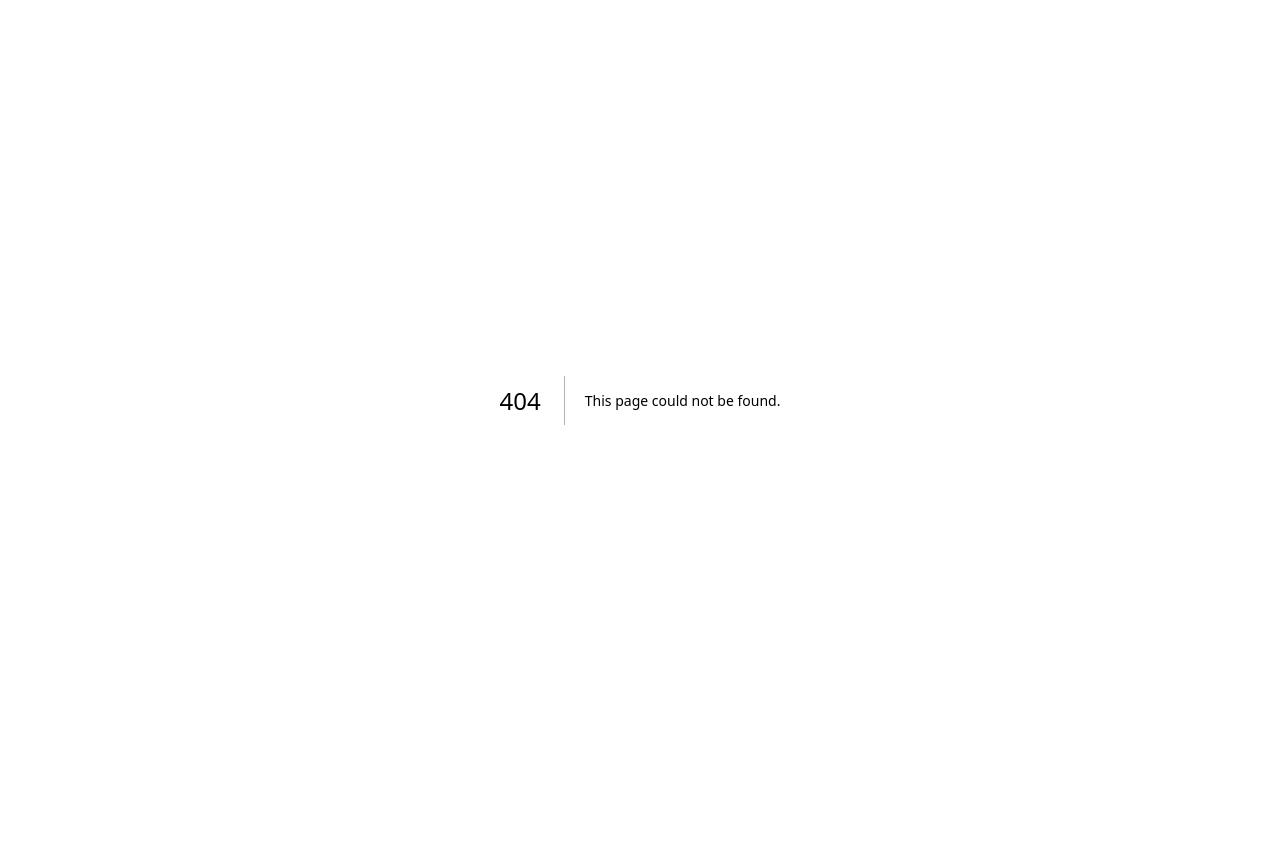
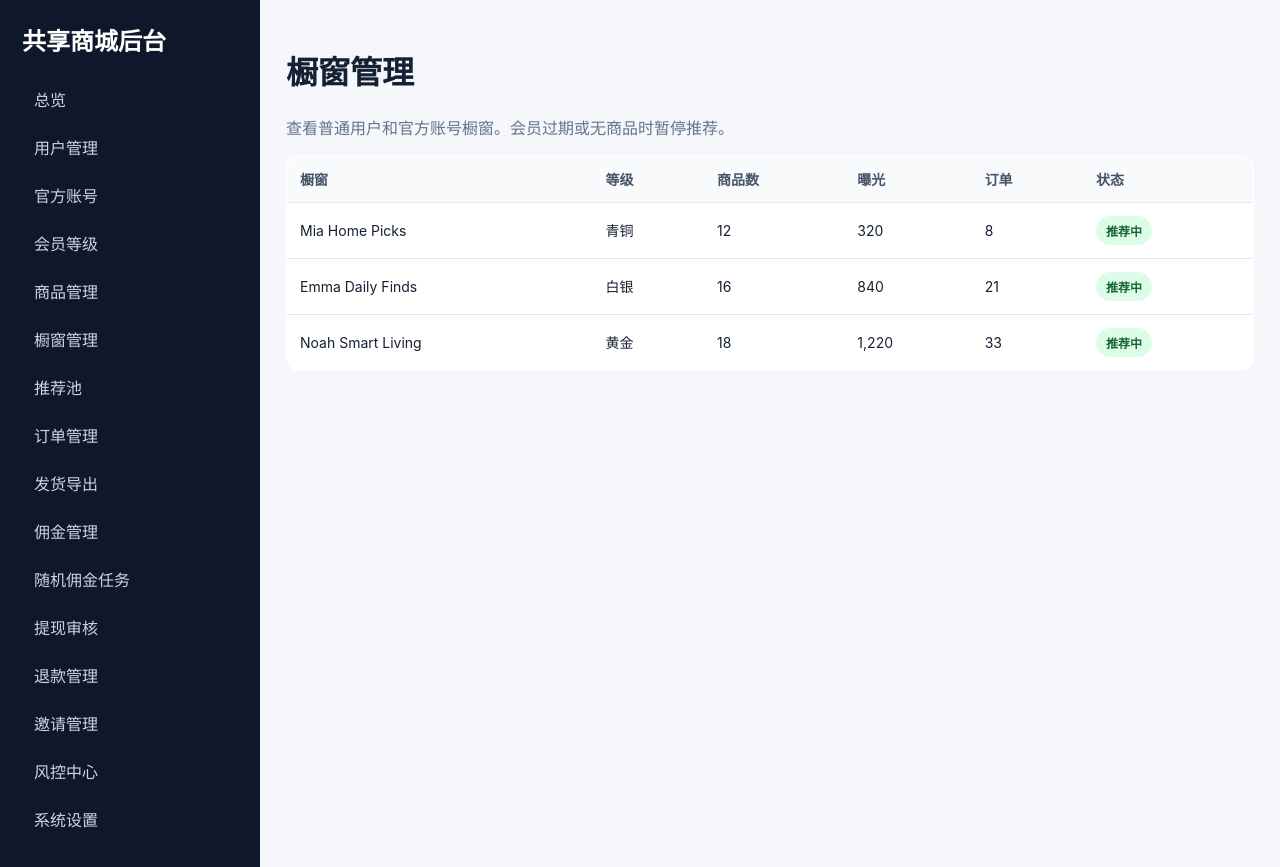
Before and after one commit to ljh285218864-hue/123456, a Next.js app: page /admin/storefronts in a window 1280 px wide. Before the commit this address had no page. Before the commit the page ends 800 px from the top, so only its background shows below. Built offline with nearby package versions, Linux system fonts and the light colour scheme.

Commit message:
Add storefronts admin page

```diff
--- /dev/null
+++ b/app/admin/storefronts/page.tsx
@@ -0,0 +1,15 @@
+const storefronts = [
+  ['Mia Home Picks', '青铜', '12', '320', '8', '推荐中'],
+  ['Emma Daily Finds', '白银', '16', '840', '21', '推荐中'],
+  ['Noah Smart Living', '黄金', '18', '1,220', '33', '推荐中']
+];
+
+export default function StorefrontsPage() {
+  return (
+    <>
+      <h1>橱窗管理</h1>
+      <p className="muted">查看普通用户和官方账号橱窗。会员过期或无商品时暂停推荐。</p>
+      <table className="table"><thead><tr><th>橱窗</th><th>等级</th><th>商品数</th><th>曝光</th><th>订单</th><th>状态</th></tr></thead><tbody>{storefronts.map(row => <tr key={row[0]}>{row.map((col, idx) => <td key={col}>{idx === 5 ? <span className="pill">{col}</span> : col}</td>)}</tr>)}</tbody></table>
+    </>
+  );
+}
```
